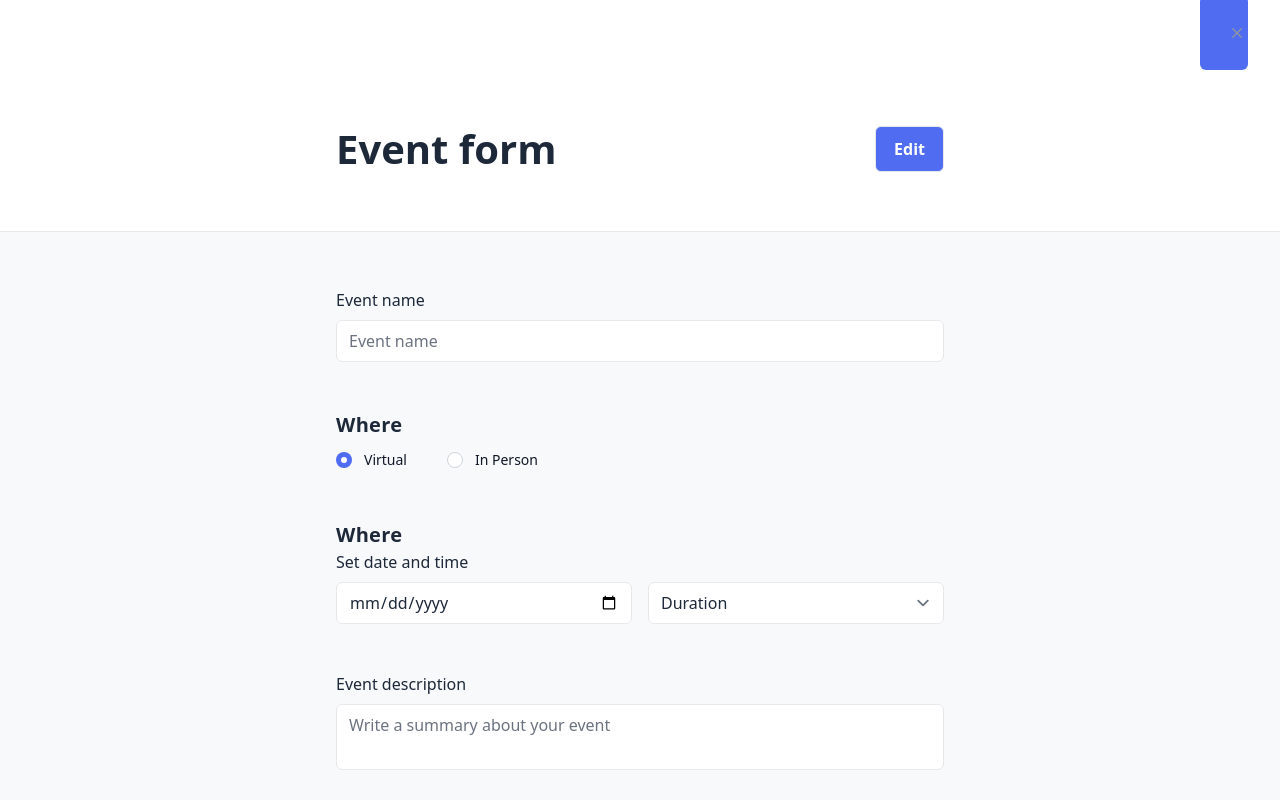
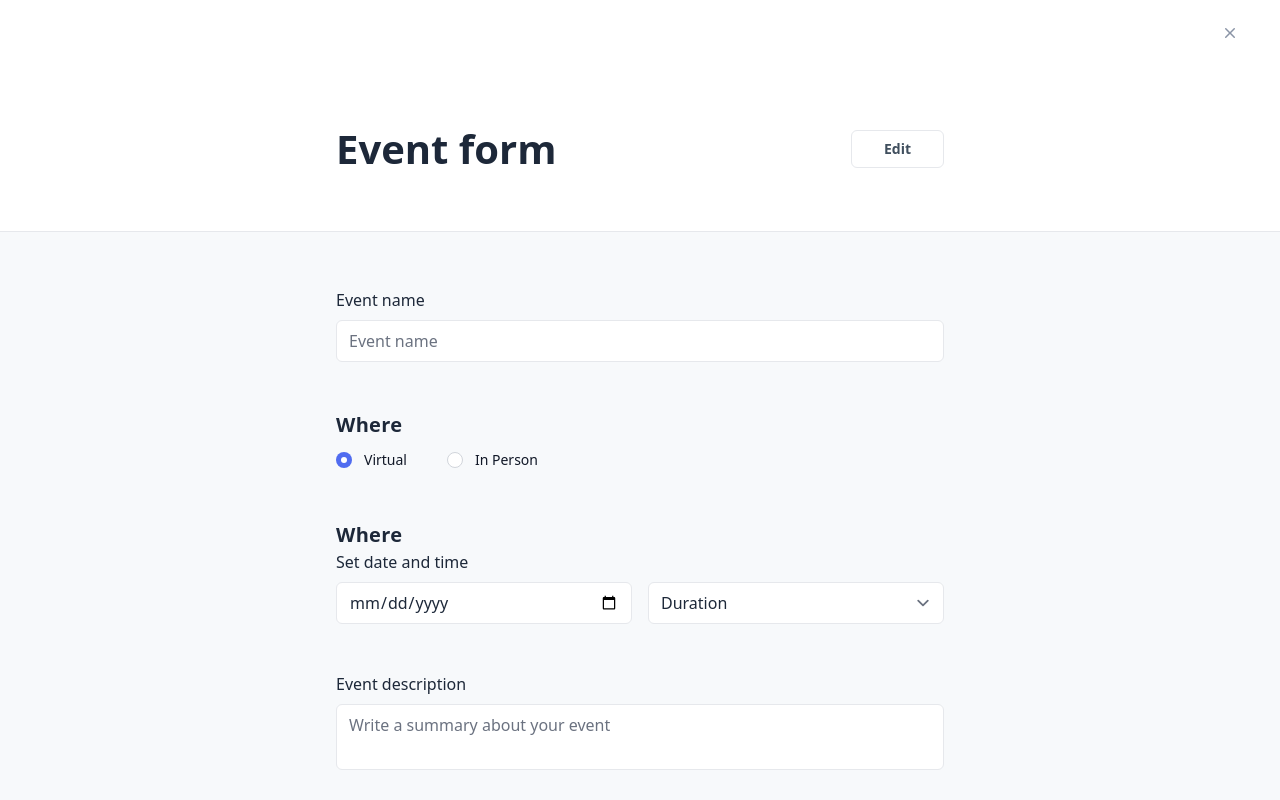
Before and after one commit to jmmarco/events, a React (Vite) app: page /events/new in a window 1280 px wide. Shown: the top 800 px of the page. Built offline with nearby package versions, Linux system fonts and the light colour scheme.

Commit message:
Leverage Button components with intent

```diff
--- a/src/components/events/EventHeader.tsx
+++ b/src/components/events/EventHeader.tsx
@@ -3,20 +3,22 @@ import Button from '../buttons/Button'
 
 export default function EventHeader() {
   return (
-    <header className="bg-white border-b border-secondary mx-auto px-4 sm:px-6 lg:px-8">
-      <div className="flex items-center h-[66px]">
-        <Button type="button" className="ml-auto p-[26px] pr-0">
+    <header className="mx-auto border-b border-secondary bg-white px-4 sm:px-6 lg:px-8">
+      <div className="flex h-[66px] items-center">
+        <Button
+          type="button"
+          intent="secondary"
+          className="ml-auto border-0 p-2 hover:bg-transparent"
+        >
+          <span className="sr-only">Close</span>
           <XMarkIcon className="h-5 w-5 text-primary" aria-hidden="true" />
         </Button>
       </div>
       <div className="mx-auto max-w-2xl sm:px-6 lg:px-8">
-        <div className="flex items-center h-[165px] max-w-3xl mx-auto justify-between">
-          <h1 className="font-bold text-[40px]">Event form</h1>
-          <Button
-            type="button"
-            className="capitalize border border-secondary py-2.5 px-[18px] rounded-md"
-          >
-            edit
+        <div className="mx-auto flex h-[165px] max-w-3xl items-center justify-between shadow-none">
+          <h1 className="text-[40px] font-bold">Event form</h1>
+          <Button type="button" intent="secondary" size="small">
+            Edit
           </Button>
         </div>
       </div>
```
